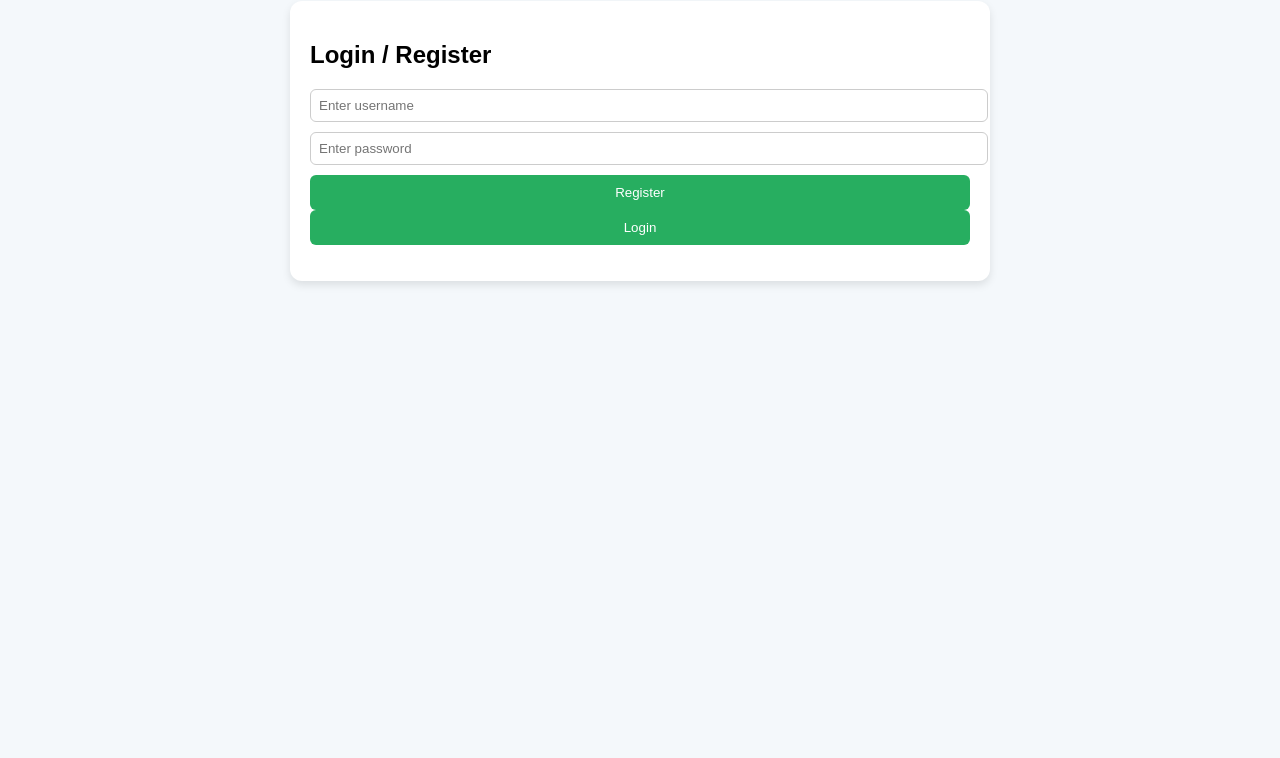
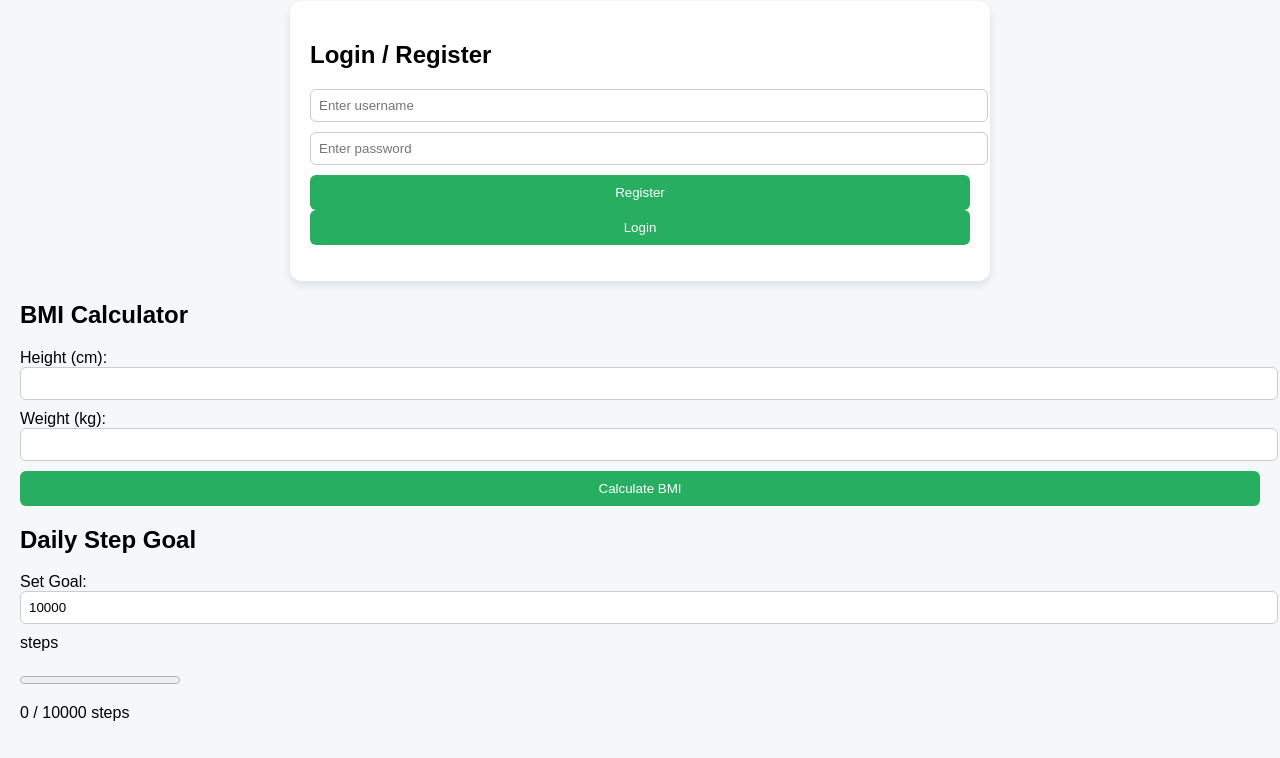
Before and after one commit to tristanigop15-hash/health-tracker-pwa, a plain HTML site: page index.html in a window 1280 px wide. Shown: the part 99-857 px from the top of the page. Before the commit the page ends 800 px from the top, so only its background shows below. Drawn offline with nearby package versions, Linux system fonts and the light colour scheme.

Commit message:
Update index.html

```diff
--- a/index.html
+++ b/index.html
@@ -161,5 +161,29 @@
       navigator.serviceWorker.register('service-worker.js').then(()=>console.log("SW registered"));
     }
   </script>
+  <!-- BMI Calculator Section -->
+<section>
+  <h2>BMI Calculator</h2>
+  <form id="bmiForm">
+    <label for="height">Height (cm):</label>
+    <input type="number" id="height" required><br>
+
+    <label for="weight">Weight (kg):</label>
+    <input type="number" id="weight" required><br>
+
+    <button type="submit">Calculate BMI</button>
+  </form>
+  <p id="bmiResult"></p>
+</section>
+
+<!-- Step Goal Progress Section -->
+<section>
+  <h2>Daily Step Goal</h2>
+  <label for="stepGoal">Set Goal:</label>
+  <input type="number" id="stepGoal" value="10000"> steps
+  <br><br>
+  <progress id="stepProgress" value="0" max="10000"></progress>
+  <p id="stepProgressText">0 / 10000 steps</p>
+</section>
 </body>
 </html>
```
